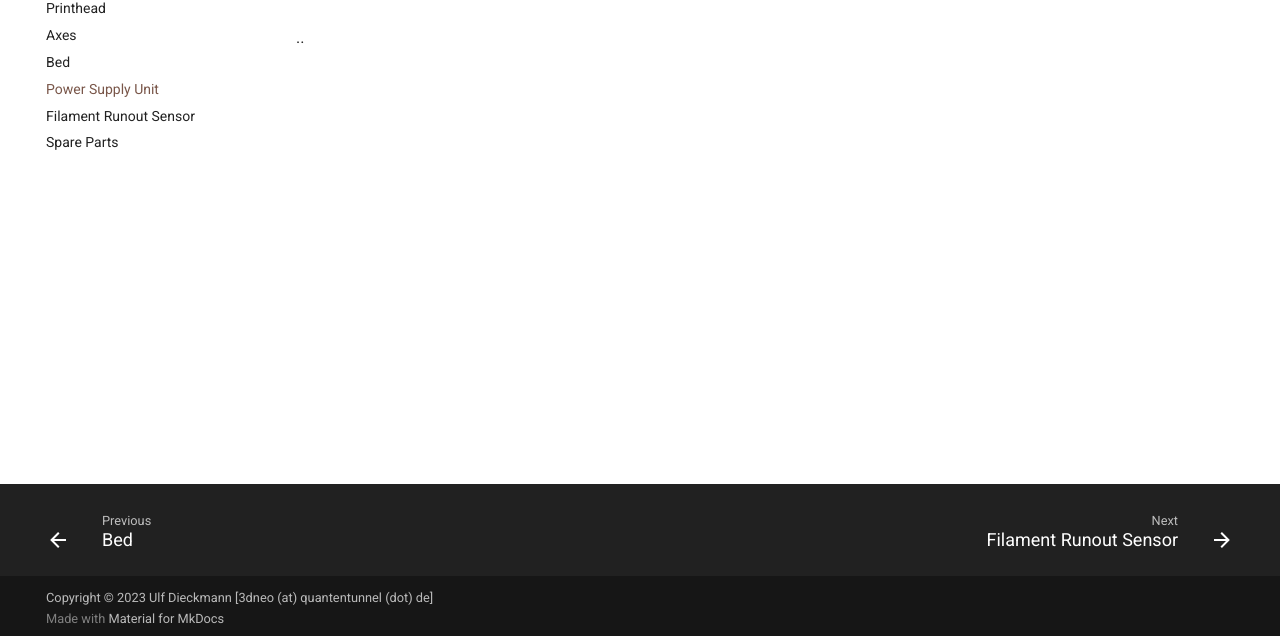
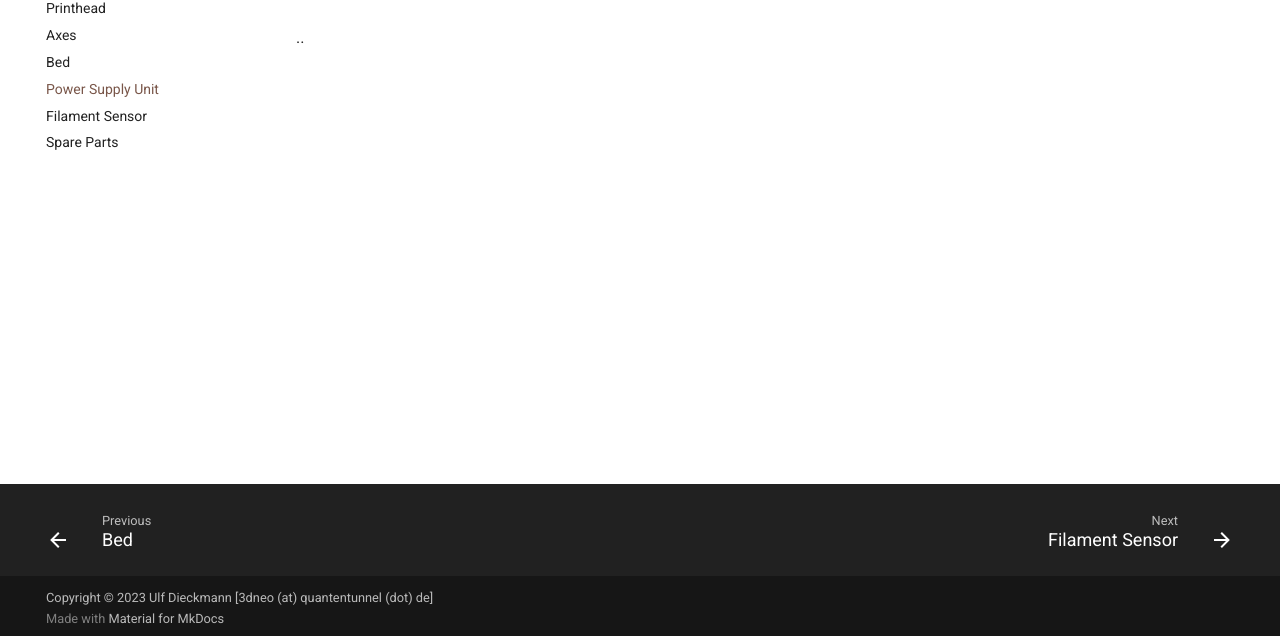
Before and after one commit to 1coderookie/KobraGoNeoInsights, an MkDocs documentation site: the page built from docs/hardware/powersupply.md, in a window 1280 px wide. Shown: the part 259-895 px from the top of the page. Built offline with MkDocs 1.6.1 and Material for MkDocs 9.7.7, drawn with Linux system fonts in a browser that asks for light colours; comment, search, counter and statistics services are not loaded.

Commit message:
Update mkdocs.yml

```diff
--- a/mkdocs.yml
+++ b/mkdocs.yml
@@ -120,7 +120,7 @@ nav:
     - Axes: 'hardware/axes.md'
     - Bed: 'hardware/bed.md'
     - Power Supply Unit: 'hardware/powersupply.md'
-    - Filament Runout Sensor: 'hardware/filament_sensor.md'
+    - Filament Sensor: 'hardware/filament_sensor.md'
     - Spare Parts: 'hardware/spare_parts.md'
   - Firmware:
     - Stock Firmware (Marlin Based): 'firmware/fw_marlin.md'
```
